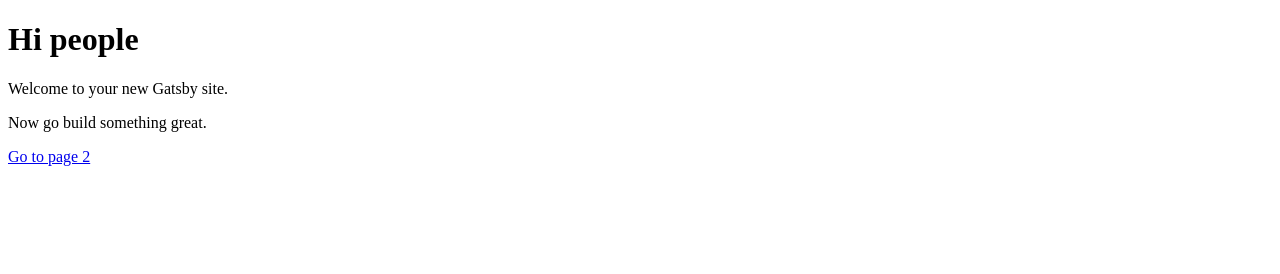
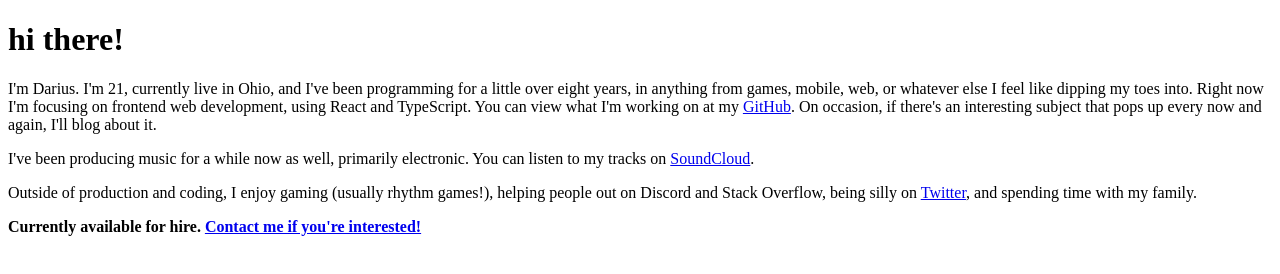
Before and after one commit to itsMapleLeaf/website, a Gatsby site: page / in a window 1280 px wide. Built offline with nearby package versions, Linux system fonts and the light colour scheme; Gatsby itself is replaced by a stand-in of ours.

Commit message:
update home page

```diff
--- /dev/null
+++ b/src/links.ts
@@ -0,0 +1,4 @@
+export const soundcloud = "https://soundcloud.com/kingdaro"
+export const twitter = "https://twitter.com/kingdaro_"
+export const youtube = "https://youtube.com/c/kingdaro"
+export const github = "https://github.com/kingdaro"
--- a/src/pages/index.tsx
+++ b/src/pages/index.tsx
@@ -1,13 +1,33 @@
-import React from 'react'
-import Link from 'gatsby-link'
+import React from "react"
+import GatsbyLink from "gatsby-link"
+import { soundcloud, github, twitter } from "../links"
 
 const IndexPage = () => (
-  <div>
-    <h1>Hi people</h1>
-    <p>Welcome to your new Gatsby site.</p>
-    <p>Now go build something great.</p>
-    <Link to="/page-2/">Go to page 2</Link>
-  </div>
+  <React.Fragment>
+    <h1>hi there!</h1>
+    <p>
+      I'm Darius. I'm 21, currently live in Ohio, and I've been programming for
+      a little over eight years, in anything from games, mobile, web, or
+      whatever else I feel like dipping my toes into. Right now I'm focusing on
+      frontend web development, using React and TypeScript. You can view what
+      I'm working on at my <a href={github}>GitHub</a>. On occasion, if there's
+      an interesting subject that pops up every now and again, I'll blog about
+      it.
+    </p>
+    <p>
+      I've been producing music for a while now as well, primarily electronic.
+      You can listen to my tracks on <a href={soundcloud}>SoundCloud</a>.
+    </p>
+    <p>
+      Outside of production and coding, I enjoy gaming (usually rhythm games!),
+      helping people out on Discord and Stack Overflow, being silly on{" "}
+      <a href={twitter}>Twitter</a>, and spending time with my family.
+    </p>
+    <b>
+      Currently available for hire.{" "}
+      <GatsbyLink to="/contact">Contact me if you're interested!</GatsbyLink>
+    </b>
+  </React.Fragment>
 )
 
 export default IndexPage
```
